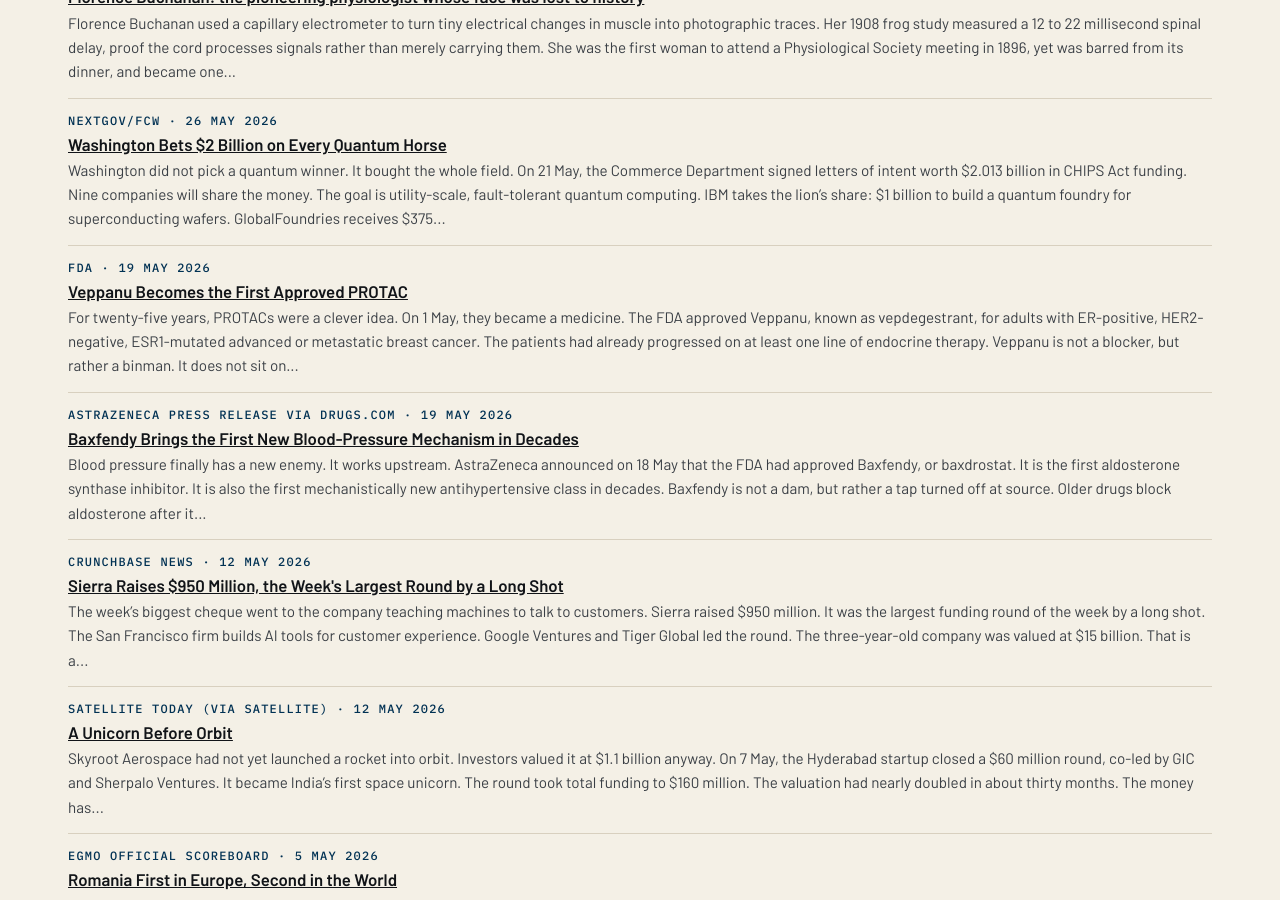
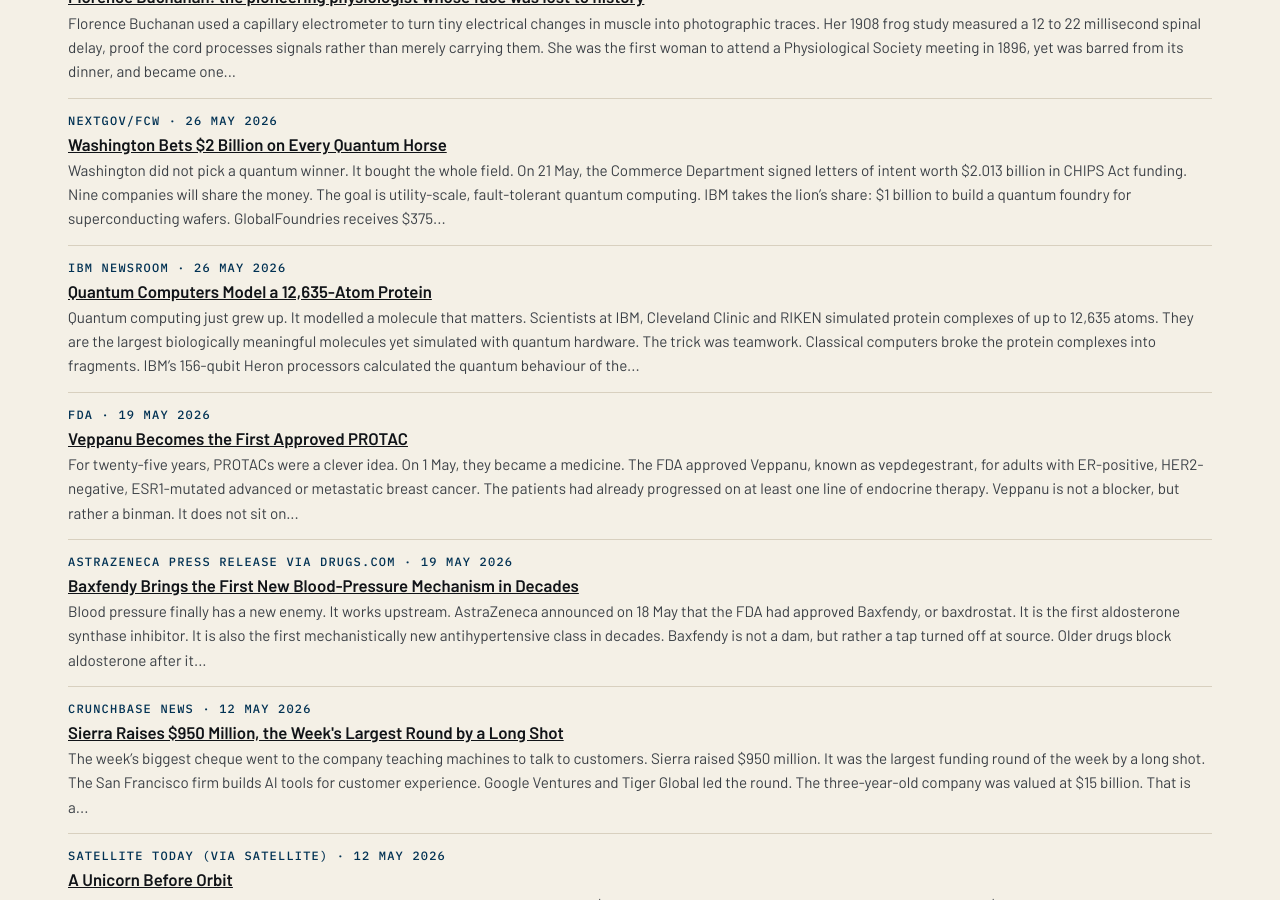
Before and after one commit to katz-news/katz.news, a Jekyll site: the page built from briefs/index.html, in a window 1280 px wide and 900 px high, scrolled down 14696 px. Built offline with Jekyll 4.4.1, drawn with Linux system fonts in a browser that asks for light colours.

Commit message:
Publish 2026-11-06

```diff
--- a/_data/build.yml
+++ b/_data/build.yml
@@ -1 +1 @@
-published_at: 2026-11-06T19:35:56Z
+published_at: 2026-11-06T19:36:49Z
--- /dev/null
+++ b/_posts/briefs/2026-11-06-quantum-computers-model-a-12635-atom-protein.md
@@ -0,0 +1,19 @@
+---
+published: true
+title: Quantum Computers Model a 12,635-Atom Protein
+date: 2026-05-26
+section: science
+source_name: IBM Newsroom
+source_url: https://newsroom.ibm.com/2026-05-05-cleveland-clinic,-riken,-and-ibm-model-a-12,635-atom-protein-the-largest-known-to-be-simulated-with-quantum-computers?asPDF=1
+---
+Quantum computing just grew up. It modelled a molecule that matters.
+
+Scientists at IBM, Cleveland Clinic and RIKEN simulated protein complexes of up to 12,635 atoms. They are the largest biologically meaningful molecules yet simulated with quantum hardware.
+
+The trick was teamwork. Classical computers broke the protein complexes into fragments. IBM's 156-qubit Heron processors calculated the quantum behaviour of the pieces. Two supercomputers, Fugaku and Miyabi-G, helped reassemble the results.
+
+The scale is striking. The proteins were roughly 40 times larger than the same method could handle six months earlier. Accuracy in a key step improved by up to 210 times.
+
+The work is not a shortcut, but rather a sharper lens. Drug discovery hinges on how a candidate binds to a protein. That problem is hard, expensive, and slow.
+
+No drug was discovered here. Yet proteins, processors and patience have finally met at a scale biology can use.
```
